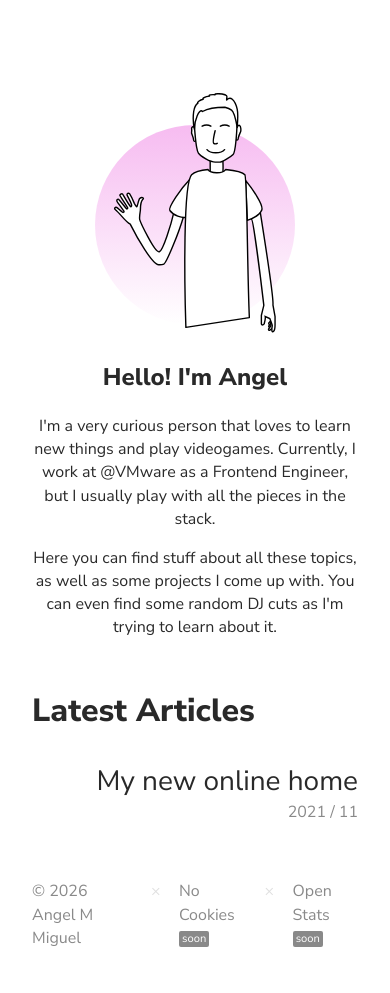
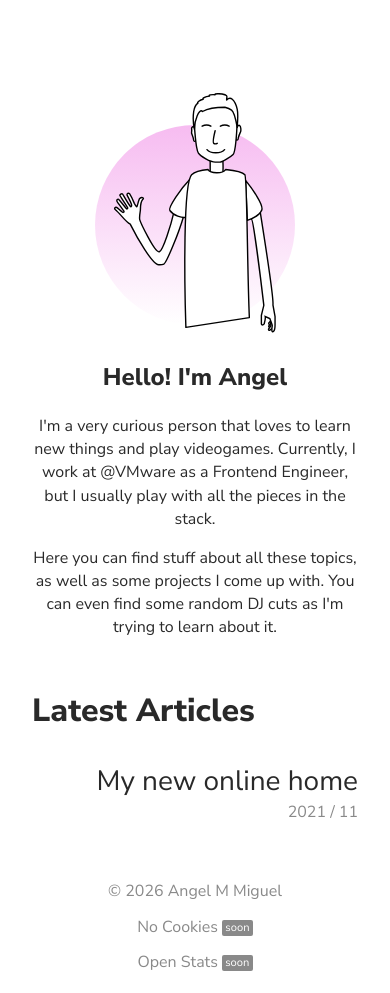
Before and after one commit to Angelmmiguel/angel.kiwi, an Eleventy site: page index.njk in a window 390 px wide. Shown: the part 107-1100 px from the top of the page. Built offline with nearby package versions, Linux system fonts and the light colour scheme; Eleventy itself is replaced by a stand-in of ours; files that its build step writes are made by us from their sources.

Commit message:
fix: improve footer on mobile

```diff
--- a/static/css/main.css
+++ b/static/css/main.css
@@ -148,12 +148,26 @@ footer.bottom:hover {
   list-style: none;
   margin: 0;
   padding: 0;
+  text-align: center;
+}
+
+.footer-list li {
+  margin-bottom: 0.75rem;
+}
+
+.footer-list li:last-child {
+  margin-bottom: 0;
+}
+
+@media screen and (min-width: 620px) {
+  .footer-list {
     display: flex;
     gap: 3rem;
   }
 
   .footer-list li {
     position: relative;
+    margin-bottom: 0;
   }
 
   .footer-list li:before {
@@ -166,6 +180,7 @@ footer.bottom:hover {
 
   .footer-list li:first-child:before {
     content: "";
+  }
 }
 
 .soon {
```
Lines whose indentation alone changed are shown as unchanged.
